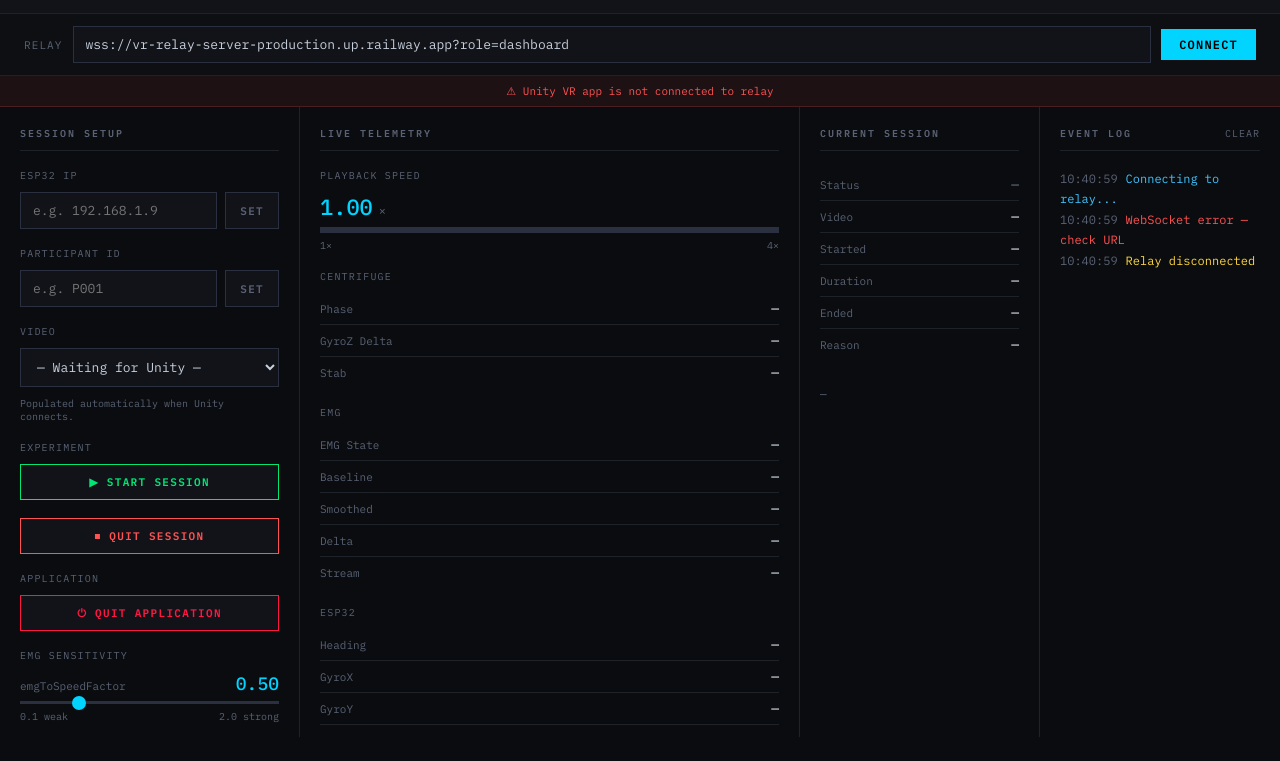
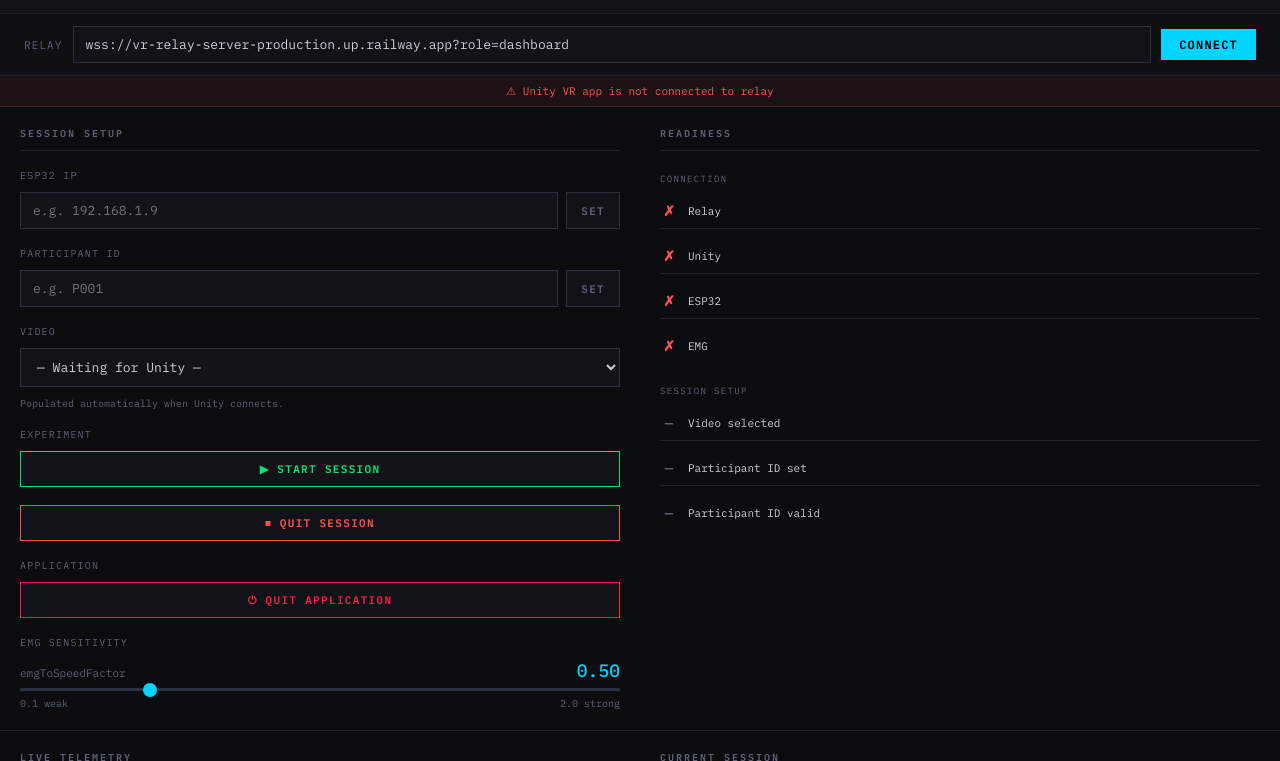
Before and after one commit to SioulisApostolos/vr-relay-server, a website: page index.html in a window 1280 px wide. Both pictures are taken after a click on the button "CONNECT". Shown: the part 33-794 px from the top of the page. Drawn offline with Linux system fonts and the light colour scheme.

Commit message:
Update index.html

```diff
--- a/index.html
+++ b/index.html
@@ -26,7 +26,17 @@
   .relay-bar input{flex:1;background:var(--surface);border:1px solid var(--border2);color:var(--text);font-family:'IBM Plex Mono',monospace;font-size:12px;padding:7px 12px;outline:none;transition:border .2s;}
   .relay-bar input:focus{border-color:var(--accent);}
   .relay-bar label{font-size:11px;color:var(--dim);letter-spacing:.1em;white-space:nowrap;}
-  .layout{display:grid;grid-template-columns:300px 1fr 240px 240px;gap:0;height:calc(100vh - 170px);}
+  .layout{display:grid;grid-template-columns:300px 200px 1fr 240px 240px;gap:0;height:calc(100vh - 170px);}
+  .checklist-row{display:flex;align-items:center;gap:10px;padding:8px 0;border-bottom:1px solid var(--border);cursor:default;position:relative;}
+  .checklist-row:last-child{border-bottom:none;}
+  .checklist-icon{font-size:14px;font-weight:700;width:18px;text-align:center;flex-shrink:0;}
+  .checklist-label{font-size:11px;color:var(--text);}
+  .checklist-row.ok .checklist-icon{color:var(--green);}
+  .checklist-row.fail .checklist-icon{color:var(--red);}
+  .checklist-row.pending .checklist-icon{color:var(--dim);}
+  .checklist-tooltip{display:none;position:absolute;left:0;top:100%;z-index:100;background:#1a1f2a;border:1px solid var(--border2);padding:8px 10px;font-size:10px;color:var(--dim);width:180px;line-height:1.5;pointer-events:none;}
+  .checklist-row:hover .checklist-tooltip{display:block;}
+  .checklist-section-label{font-size:9px;color:var(--dim);letter-spacing:.15em;text-transform:uppercase;padding-top:4px;}
   .panel{border-right:1px solid var(--border);padding:20px;overflow-y:auto;display:flex;flex-direction:column;gap:18px;}
   .panel:last-child{border-right:none;}
   .panel-title{font-size:10px;font-weight:600;letter-spacing:.2em;text-transform:uppercase;color:var(--dim);border-bottom:1px solid var(--border);padding-bottom:10px;}
@@ -70,7 +80,7 @@
   .reason-quit_app{color:var(--red)!important;}
   .log-line{display:block;}.log-time{color:var(--dim);margin-right:8px;}.log-warn{color:var(--yellow);}.log-err{color:var(--red);}.log-info{color:var(--cyan);}.log-ok{color:var(--green);}
   ::-webkit-scrollbar{width:4px;height:4px;}::-webkit-scrollbar-track{background:transparent;}::-webkit-scrollbar-thumb{background:var(--border2);}
-  @media(max-width:1100px){.layout{grid-template-columns:1fr 1fr;height:auto;}.panel{border-right:none;border-bottom:1px solid var(--border);}}
+  @media(max-width:1300px){.layout{grid-template-columns:1fr 1fr;height:auto;}.panel{border-right:none;border-bottom:1px solid var(--border);}}
   @media(max-width:600px){.layout{grid-template-columns:1fr;height:auto;}}
 </style>
 </head>
@@ -150,6 +160,51 @@
         <input type="range" id="emgFactorSlider" min="0.1" max="2.0" step="0.05" value="0.5"
                oninput="onEmgSlider(this.value)" onchange="sendEmgFactor(this.value)" />
         <div class="slider-labels"><span>0.1 weak</span><span>2.0 strong</span></div>
+      </div>
+    </div>
+  </div>
+
+  <div class="panel">
+    <div class="panel-title">Readiness</div>
+    <div class="section">
+      <div class="checklist-section-label">Connection</div>
+      <div class="checklist-row pending" id="chk-relay">
+        <span class="checklist-icon">—</span>
+        <span class="checklist-label">Relay</span>
+        <div class="checklist-tooltip">Enter the relay URL above and press Connect</div>
+      </div>
+      <div class="checklist-row pending" id="chk-unity">
+        <span class="checklist-icon">—</span>
+        <span class="checklist-label">Unity</span>
+        <div class="checklist-tooltip">Start the VR application on the headset</div>
+      </div>
+      <div class="checklist-row pending" id="chk-esp">
+        <span class="checklist-icon">—</span>
+        <span class="checklist-label">ESP32</span>
+        <div class="checklist-tooltip">Check ESP32 power and WiFi, or set a new IP from the dashboard</div>
+      </div>
+      <div class="checklist-row pending" id="chk-emg">
+        <span class="checklist-icon">—</span>
+        <span class="checklist-label">EMG</span>
+        <div class="checklist-tooltip">Enter the 6-digit participant ID above and press Start Session</div>
+      </div>
+    </div>
+    <div class="section">
+      <div class="checklist-section-label">Session Setup</div>
+      <div class="checklist-row pending" id="chk-video">
+        <span class="checklist-icon">—</span>
+        <span class="checklist-label">Video selected</span>
+        <div class="checklist-tooltip">Select a video from the dropdown above</div>
+      </div>
+      <div class="checklist-row pending" id="chk-id-set">
+        <span class="checklist-icon">—</span>
+        <span class="checklist-label">Participant ID set</span>
+        <div class="checklist-tooltip">Enter the participant ID in the field above</div>
+      </div>
+      <div class="checklist-row pending" id="chk-id-valid">
+        <span class="checklist-icon">—</span>
+        <span class="checklist-label">Participant ID valid</span>
+        <div class="checklist-tooltip">Participant ID must be exactly 6 digits</div>
       </div>
     </div>
   </div>
@@ -389,6 +444,7 @@ function updateTelemetry(d){
   rssiEl.style.color=rssi>-60?'var(--green)':rssi>-75?'var(--yellow)':'var(--red)';
 
   if(d.log){document.getElementById('lastLog').textContent=d.log;addLog('info',d.log);}
+  updateChecklist(d);
 }
 
 function sendCommand(type,payload={}){
@@ -405,11 +461,13 @@ function sendParticipantId(){
   const id=document.getElementById('participantId').value.trim();
   if(!id){addLog('error','Participant ID is empty');return;}
   sendCommand('setParticipantId',{id});
+  updateChecklist(null);
 }
 
 function sendVideoSelect(){
   const index=parseInt(document.getElementById('videoSelect').value);
   sendCommand('setVideo',{index});
+  updateChecklist(null);
 }
 
 function onEmgSlider(val){document.getElementById('emgFactorDisplay').textContent=parseFloat(val).toFixed(2);}
@@ -418,8 +476,43 @@ function confirmQuit(){document.getElementById('quitConfirm').style.display='blo
 function hideQuitConfirm(){document.getElementById('quitConfirm').style.display='none';}
 function confirmQuitApp(){document.getElementById('quitAppConfirm').style.display='block';}
 function hideQuitAppConfirm(){document.getElementById('quitAppConfirm').style.display='none';}
-function setRelayStatus(on){relayPill.classList.toggle('on',on);}
-function setUnityStatus(on){unityConnected=on;unityPill.classList.toggle('on',on);unityBanner.classList.toggle('show',!on);}
+function setRelayStatus(on){
+  relayPill.classList.toggle('on',on);
+  setCheck('chk-relay',on);
+  if(!on){setCheck('chk-unity',false);setCheck('chk-esp',false);setCheck('chk-emg',false);}
+}
+function setUnityStatus(on){
+  unityConnected=on;
+  unityPill.classList.toggle('on',on);
+  unityBanner.classList.toggle('show',!on);
+  setCheck('chk-unity',on);
+  if(!on){setCheck('chk-esp',false);setCheck('chk-emg',false);}
+}
+function setCheck(id,state){
+  // state: true=ok, false=fail, null=pending
+  const el=document.getElementById(id);
+  if(!el)return;
+  const icon=el.querySelector('.checklist-icon');
+  el.className='checklist-row '+(state===true?'ok':state===false?'fail':'pending');
+  icon.textContent=state===true?'✓':state===false?'✗':'—';
+}
+let lastTelemetry={heading:0,gyroX:0,gyroY:0,gyroZ:0,streaming:false};
+
+function updateChecklist(d){
+  if(d)lastTelemetry=Object.assign(lastTelemetry,d);
+  const t=lastTelemetry;
+  // ESP32 — connected if we have any non-zero sensor value
+  setCheck('chk-esp', t.heading!==0||t.gyroX!==0||t.gyroY!==0||t.gyroZ!==0);
+  // EMG — streaming flag
+  setCheck('chk-emg', t.streaming===true);
+  // Video — check dropdown
+  const videoIdx=parseInt(document.getElementById('videoSelect').value||'0');
+  setCheck('chk-video', videoIdx>0);
+  // Participant ID
+  const id=document.getElementById('participantId').value.trim();
+  setCheck('chk-id-set', id.length>0);
+  setCheck('chk-id-valid', /^\d{6}$/.test(id));
+}
 
 function addLog(type,msg){
   if(type==='info'&&logLines.length>0&&logLines[logLines.length-1].msg===msg)return;
```
